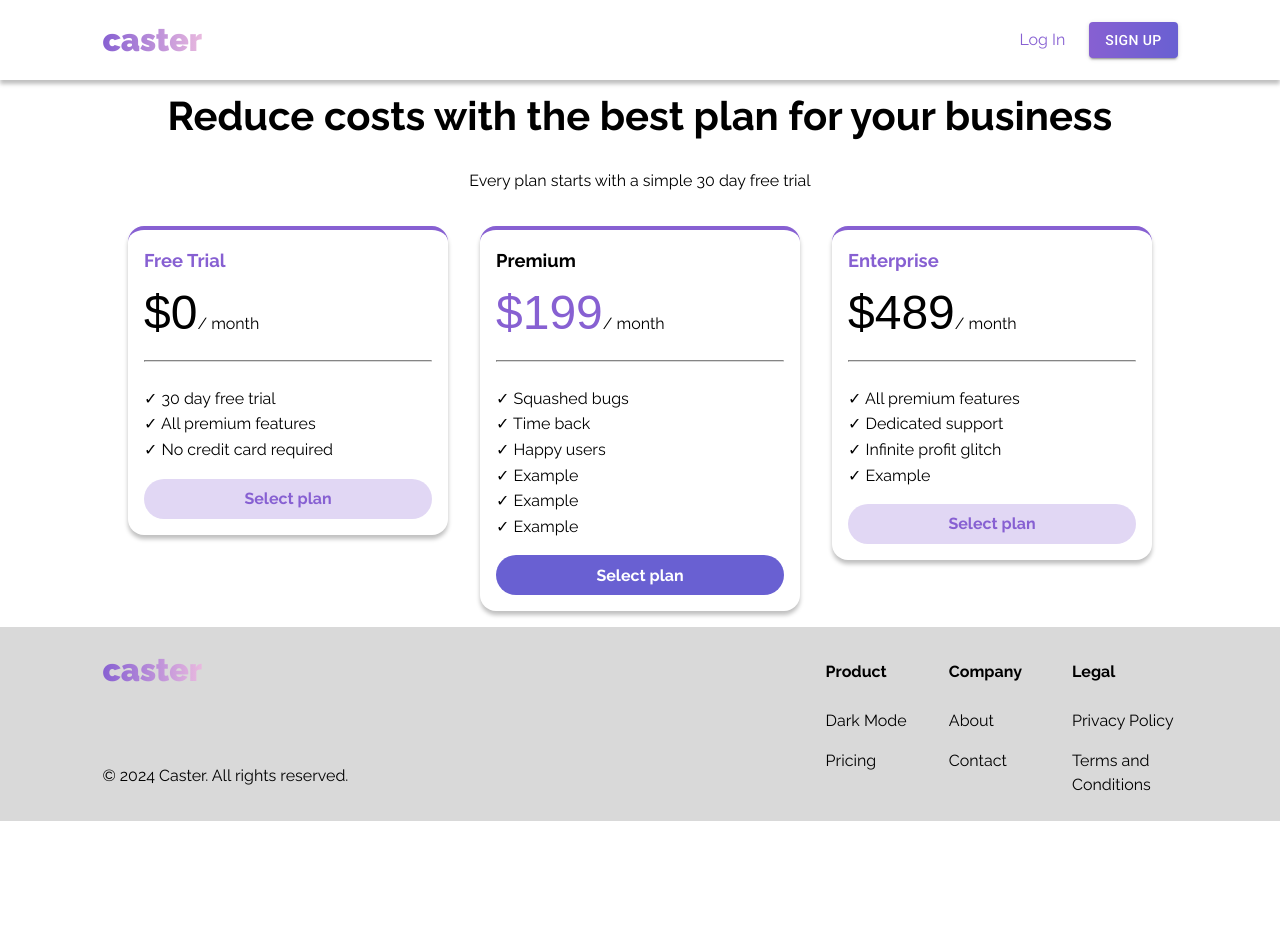
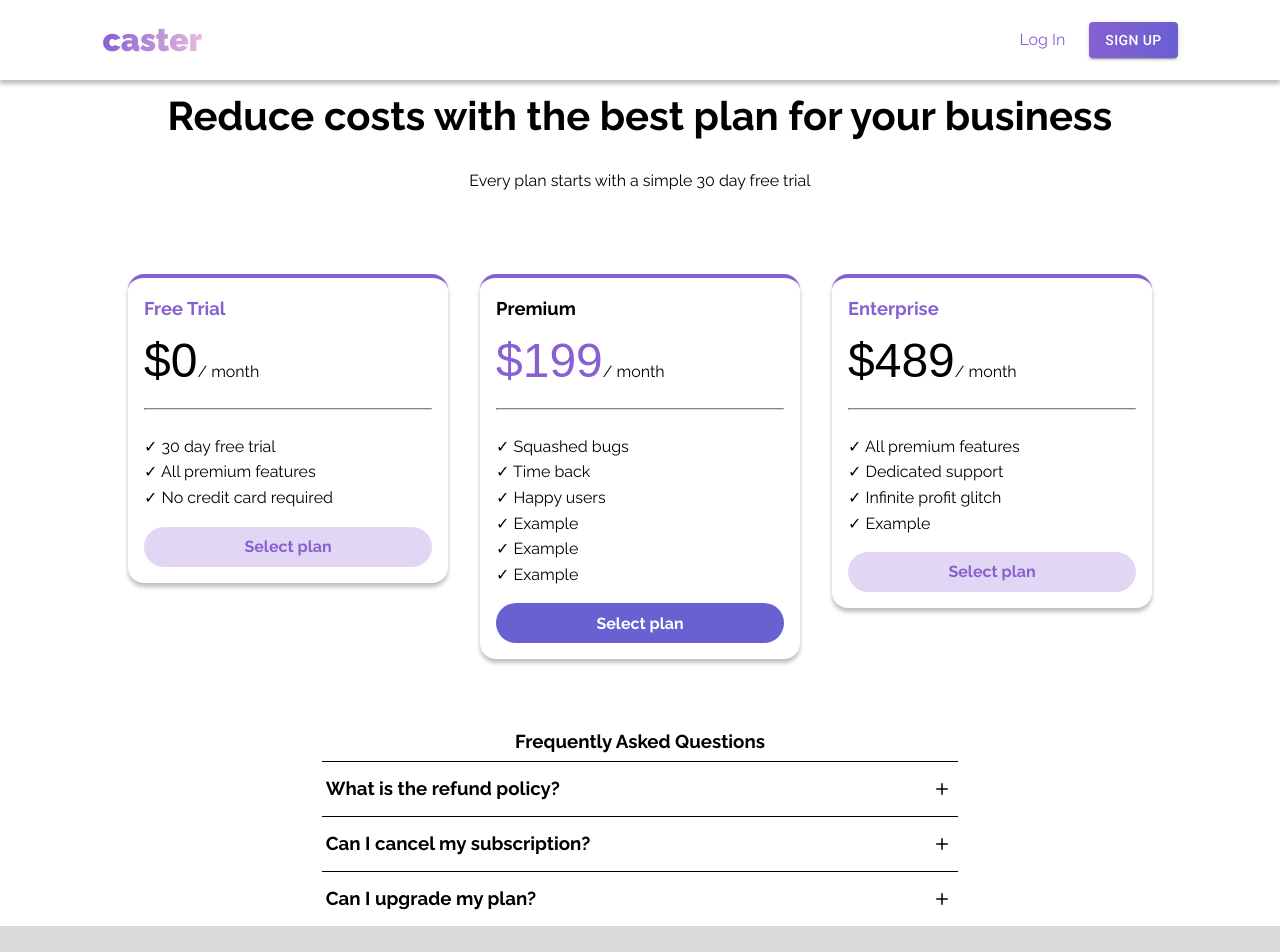
Before and after one commit to masonnh/NextStarterApp, a Next.js app: page /pricing in a window 1280 px wide. Shown: the top 952 px of the page. Before the commit the page ends 821 px from the top, so only its background shows below. Built offline with nearby package versions, Linux system fonts and the light colour scheme; no server answers.

Commit message:
FAQ component
and pricing FAQ

```diff
--- a/src/app/pricing/page.tsx
+++ b/src/app/pricing/page.tsx
@@ -1,11 +1,14 @@
+import FAQ from '@/components/page/FAQ';
 import PricingCard from '@/components/pricing/PricingCard';
 import { Metadata } from 'next';
 
 export default function Pricing() {
     return (
         <div className='pricing-page'>
-            <h1>Reduce costs with the best plan for your business</h1>
-            <p>Every plan starts with a simple 30 day free trial</p>
+            <div className='pricing-title'>
+                <h1>Reduce costs with the best plan for your business</h1>
+                <p>Every plan starts with a simple 30 day free trial</p>
+            </div>
 
             <div className="pricing-container">
                 <PricingCard
@@ -28,6 +31,12 @@ export default function Pricing() {
                     features={["All premium features", "Dedicated support", "Infinite profit glitch", "Example",]}
                 />
             </div>
+
+            <FAQ faqs={[
+                { question: 'What is the refund policy?', answer: 'We offer a 30 day money back guarantee.' },
+                { question: 'Can I cancel my subscription?', answer: 'Yes, you can cancel your subscription at any time.' },
+                { question: 'Can I upgrade my plan?', answer: 'Yes, you can upgrade your plan at any time.' },
+            ]} />
         </div>
     );
 }
--- /dev/null
+++ b/src/components/page/FAQ.tsx
@@ -0,0 +1,55 @@
+"use client";
+
+import React, { useState } from 'react';
+import Image from 'next/image'
+
+interface Question {
+    question: string;
+    answer: string;
+}
+
+interface FAQProps {
+    faqs: Question[];
+}
+
+const FAQItem = (item: Question) => {
+    const question = item.question;
+    const answer = item.answer;
+
+    const [isOpen, setIsOpen] = useState(false);
+
+    const toggleOpen = () => {
+        setIsOpen(!isOpen);
+    };
+
+    return (
+        <div className='faq-item'>
+            <div
+                className='faq-question-container'
+                onClick={toggleOpen}
+            >
+                <h3>{question}</h3>
+                <img
+                    src={`img/icons/${isOpen === true ? 'minus' : 'plus'}.svg`}
+                    alt="plus icon"
+                />
+            </div>
+            {isOpen && (
+                <p>{answer}</p>
+            )}
+        </div>
+    );
+};
+
+export default function FAQ(props: FAQProps) {
+    return (
+        <div className='faq-container'>
+            <h3>Frequently Asked Questions</h3>
+            <div className='faq-list'>
+                {props.faqs.map((faq: Question, index: number) => (
+                    <FAQItem key={index} {...faq} />
+                ))}
+            </div>
+        </div>
+    );
+}
--- a/src/styles/style.css
+++ b/src/styles/style.css
@@ -676,6 +676,14 @@ Use section labels as needed for readability.
     justify-content: center;
     width: 100%;
     height: 100%;
+    grid-row-gap: 3rem;
+}
+
+.pricing-title {
+    display: flex;
+    flex-direction: column;
+    align-items: center;
+    justify-content: center;
 }
 
 .pricing-container {
@@ -795,3 +803,47 @@ hr {
     object-fit: cover;
     object-position: center;
 }
+
+/* FAQ Component */
+
+.faq-container {
+    display: flex;
+    flex-direction: column;
+    align-items: center;
+    justify-content: center;
+    width: 40rem;
+    max-width: 65ch;
+}
+
+.faq-list {
+    display: flex;
+    flex-direction: column;
+    align-items: flex-start;
+    justify-content: center;
+    width: 100%;
+}
+
+.faq-item {
+    width: 100%;
+    border-top: 1px solid black;
+}
+
+.faq-question-container {
+    padding: 0.5rem 0.25rem;
+    width: 100%;
+    display: flex;
+    flex-direction: row;
+    align-items: center;
+    justify-content: space-between;
+}
+
+.faq-question-container:hover {
+    cursor: pointer;
+}
+
+.faq-question-container img {
+    width: 1.5rem;
+    height: 1.5rem;
+    object-fit: cover;
+    object-position: center;
+}
```
Also changed, not shown: public/img/icons/minus.svg (added), public/img/icons/plus.svg (added).
